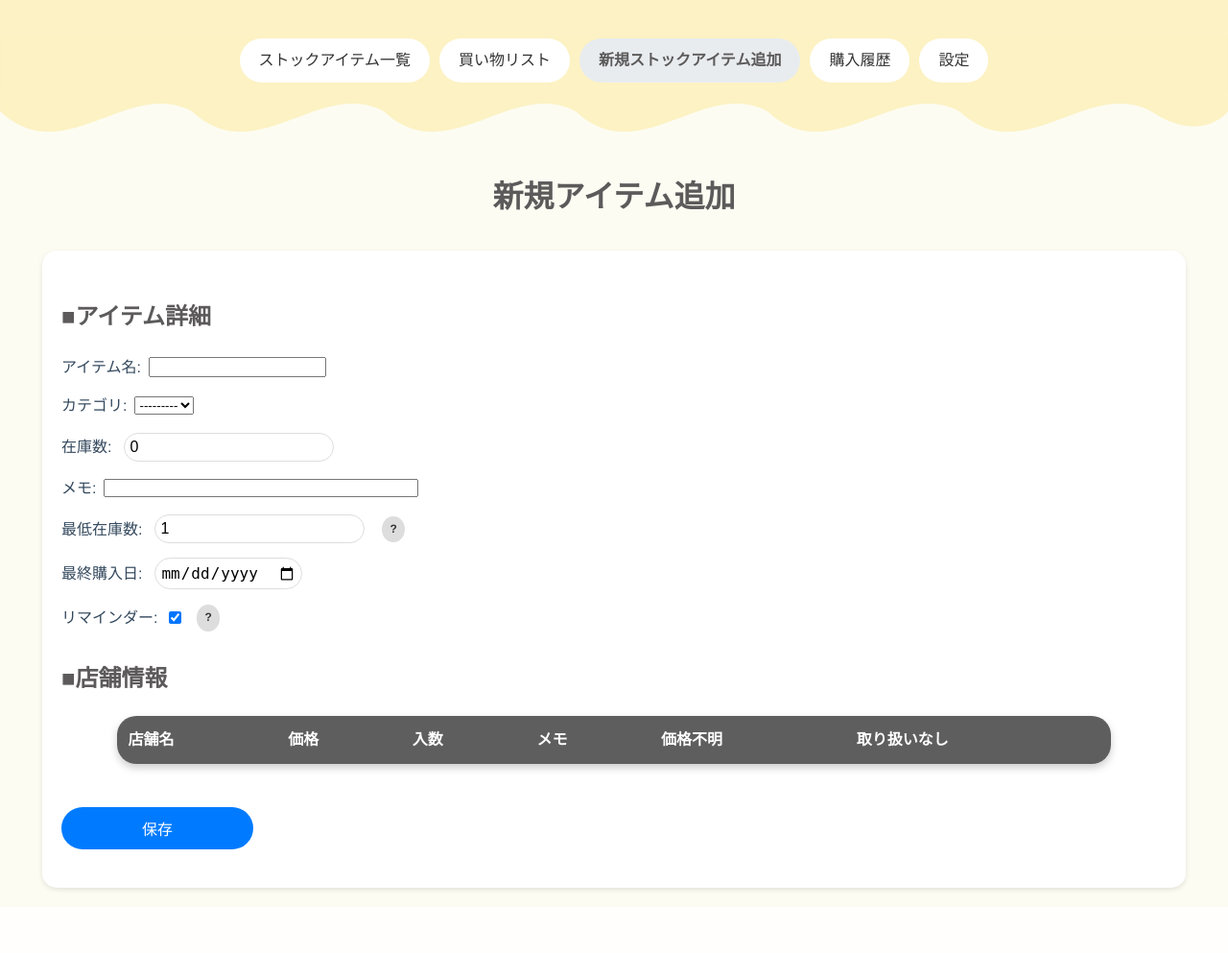
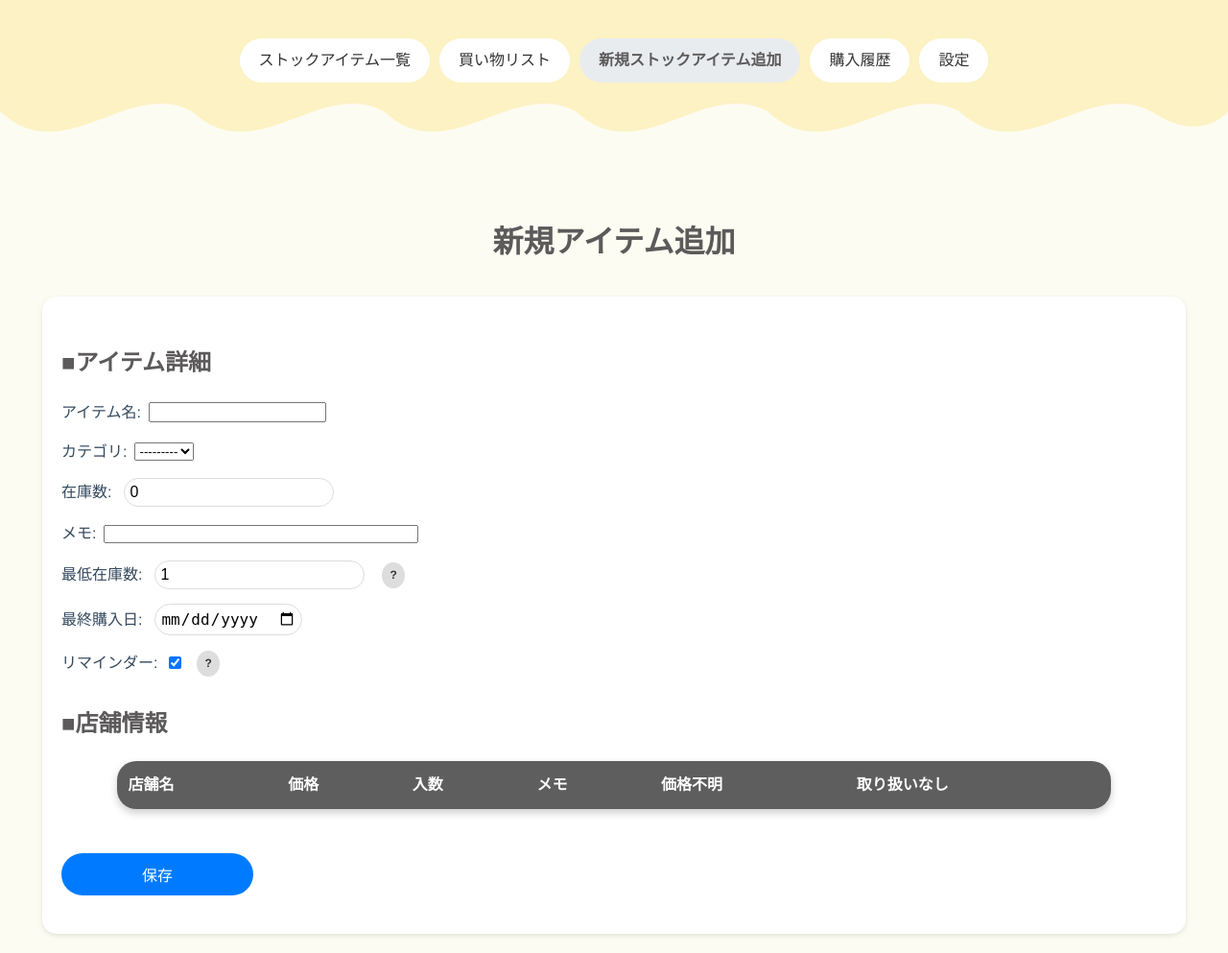
Before and after one commit to yunacha80/stock-item, a Django app: page /add/ in a window 1280 px wide. Shown: the whole page at 96% size. Before the commit the page ends 930 px from the top, so only its background shows below. Run offline with Django 4.2, Linux system fonts and the light colour scheme; the visitor is signed in with stand-in values (Sample User, id 1); data that the repository does not hold is empty.

Commit message:
指摘修正後画像変更

```diff
--- a/stock_item/App/templates/base.html
+++ b/stock_item/App/templates/base.html
@@ -9,7 +9,7 @@
     <link rel="stylesheet" href="{% static 'css/styles.css' %}">
 </head>
 <body>
-    <header class="wave-header">
+    <header id="main-header" class="wave-header">
         <nav class="navigation">
             <ul>
                 <li>
@@ -73,9 +73,24 @@
             </div>
         </div>
     </header>
-    <div class="content">
+    <div class="content main-content">
         {% block content %}
         {% endblock %}
     </div>
 </body>
+<script>
+    function adjustContentMargin() {
+        const header = document.getElementById("main-header");
+        const content = document.querySelector(".main-content");
+        if (header && content) {
+            const headerHeight = header.offsetHeight;
+            content.style.setProperty("margin-top", headerHeight + "px", "important");
+        }
+    }
+
+    window.addEventListener("load", adjustContentMargin);
+    window.addEventListener("resize", adjustContentMargin);
+</script>
+
+
 </html>
--- a/stock_item/App/templates/login.html
+++ b/stock_item/App/templates/login.html
@@ -10,7 +10,7 @@
 <body>
     <div class="login-container">
         <div class="login-box">
-            <h1>ライフストック管理</h1>
+            <h2 style="text-align: center;">ライフストック管理</h2>
             <form method="post">
                 {% csrf_token %}
                 <div>メールアドレス <input type="email" name="email"></div>
--- a/stock_item/App/templates/signup.html
+++ b/stock_item/App/templates/signup.html
@@ -9,7 +9,7 @@
 <body>
     <div class="login-container">
         <div class="login-box">
-            <h1>新規アカウント登録</h1>
+            <h2 style="text-align: center;">新規アカウント登録</h2>
             <form method="post">
                 {% csrf_token %}
 
--- a/stock_item/static/css/styles.css
+++ b/stock_item/static/css/styles.css
@@ -14,7 +14,7 @@ h1, h2 {
 }
 
 h1 {
-    margin-top: 150px;
+    /* margin-top: 150px; */
     text-align: center;
     font-size: 2rem;
     padding-bottom: 10px; /* 下線を削除 */
@@ -32,6 +32,10 @@ textarea.auto-expand-textarea {
     box-sizing: border-box !important;
     height: auto !important;
     min-height: 32px;
+}
+
+.main-content {
+    padding-top: 110px;
 }
 
 p {
@@ -326,9 +330,7 @@ button.increment:hover {
     z-index: 1;
 }
 
-.content {
-    margin-top: 100px; /* 波線と見出しの間隔を広げる */
-}
+
 
 /* PC用波線のデザイン */
 .u-pc {
```
Also changed, not shown: stock_item/static/images/portfolio_kaimono1.jpeg.
